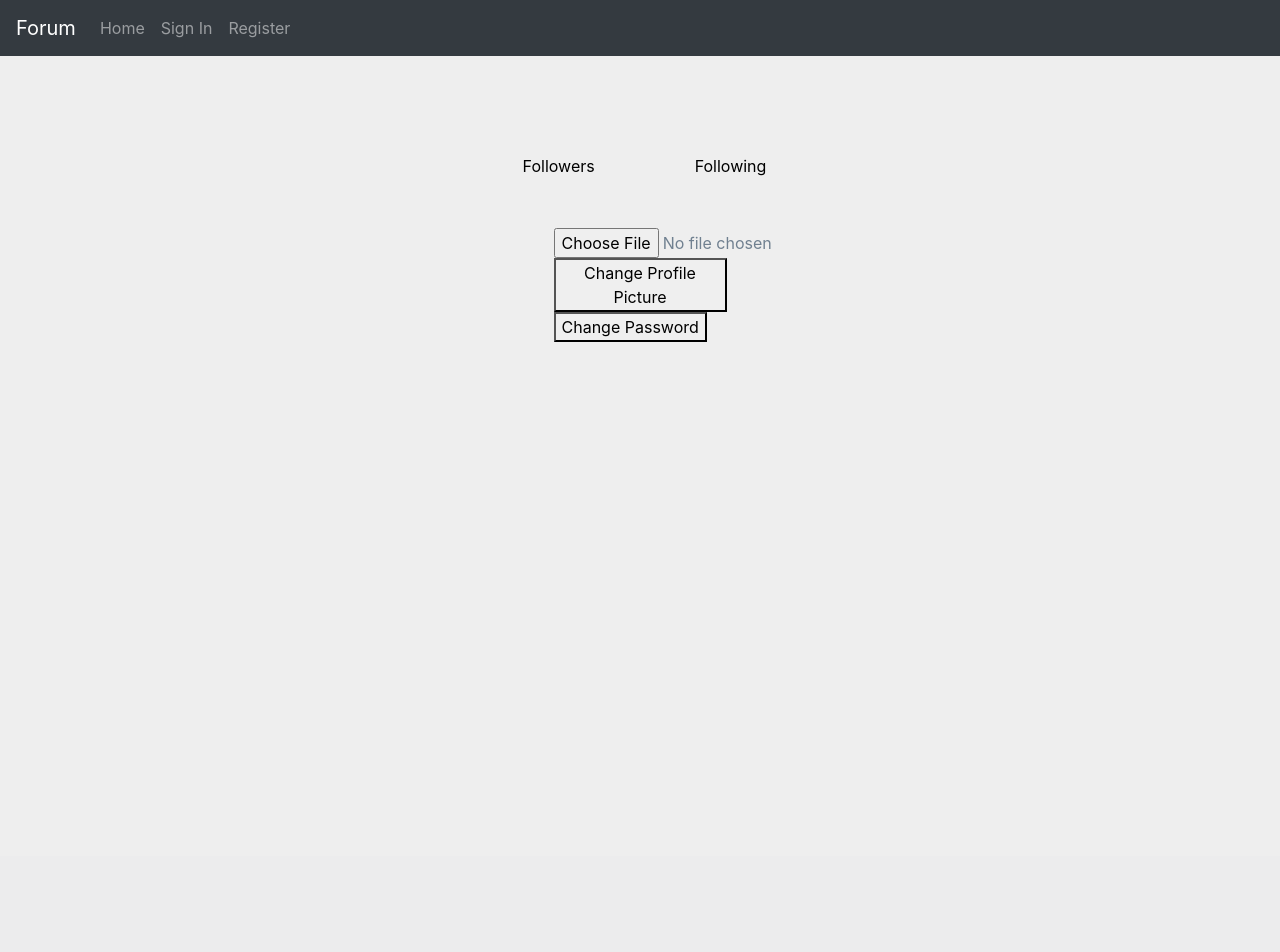
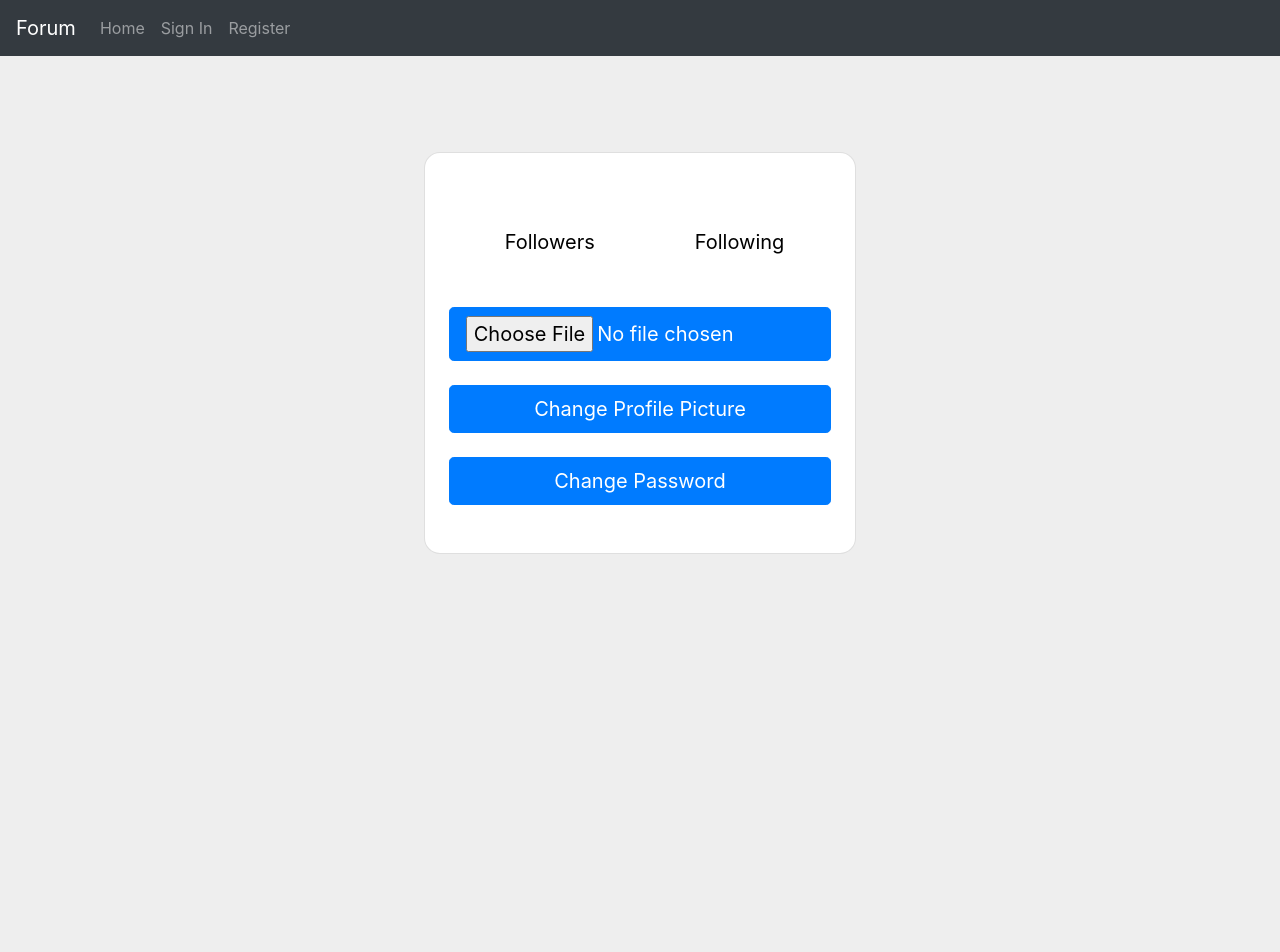
Before and after one commit to amar2468/Online-Discussion-Forum, a Flask app: template templates/student_profile.html in a window 1280 px wide. Before the commit the page ends 342 px from the top, so only its background shows below. Run offline with Flask 2, Linux system fonts and the light colour scheme; the template is opened without the code that fills it, so the values that code supplies are empty; parts of the project's set-up code (start-up, migrations or seed data) failed here and were passed over; some libraries are stand-ins or nearby versions.

Commit message:
Improved UI for the student profile

```diff
--- a/templates/student_profile.html
+++ b/templates/student_profile.html
@@ -63,9 +63,8 @@
 
 
 
-        <section class="vh-100">
+    <div class="container py-5 h-80">
 
-            <div class="container py-5 h-80">
         <table class="user_info_table">
             {% for key, value in document.items() %}
                 {% if key == "profile_picture_link" %}
@@ -79,7 +78,7 @@
             <tr>
             {% for key, value in document.items() %}
                 {% if key != "_id" and key != "password" and key != "profile_picture_link" and key != "email" %}
-                            <td><p id="paragraphs_containing_user_profile_info">{{ value }}</p></td>
+                    <td><p class="form-control-lg px-1" id="paragraphs_containing_user_profile_info">{{ value }}</p></td>
                 {% endif %}
 
             {% endfor %}
@@ -88,33 +87,45 @@
 
         </table>
 
+        <section class="vh-100">
+            <div class="container py-5 h-80">
+            <div class="row d-flex justify-content-center align-items-center h-100">
+            <div class="col-12 col-md-8 col-lg-6 col-xl-5">
+            <div class="card shadow-2-strong" style="border-radius: 1rem;">
+            <div class="card-body p-4 text-center">
+
+
                 <div id="div_for_followers_and_following_tags_in_user_profile">
 
-                    <p id="followers_tag_in_user_profile">Followers</p>
-                    <p id="following_tag_in_user_profile">Following</p>
+                    <p class="form-control-lg" id="followers_tag_in_user_profile">Followers</p>
+                    <p class="form-control-lg" id="following_tag_in_user_profile">Following</p>
 
                 </div>
 
-                <div id="div_for_change_profile_picture_button">
+                <div class="form-outline mb-4">
+                    <form action = "/changing_profile_picture" method="post">
+                        <input class="btn btn-primary btn-lg btn-block" type="file" id="change_profile_picture_file_upload" name="change_profile_picture_file_upload" accept = "image/*"><br>
+                        <button class="btn btn-primary btn-lg btn-block" type="submit">Change Profile Picture</button>
 
-                    <form action = "/changing_profile_picture" method="post">
+                    </form>
+                </div>
 
-                        <input type="file" id="change_profile_picture_file_upload" name="change_profile_picture_file_upload" accept = "image/*">
-                        <button type="submit">Change Profile Picture</button>
 
+                <div class="form-outline mb-4">
+
+                    <form action="/render_forgot_password_template" method="POST">
+                        <button class="btn btn-primary btn-lg btn-block" type="submit">Change Password</button>
                     </form>
 
                 </div>
 
-                <div id="div_for_change_password_button">
-
-                    <form action="/render_forgot_password_template" method="POST">
-                        <button type="submit">Change Password</button>
-                    </form>
 
             </div>
-
+            </div>
+            </div>
+            </div>
             </div>
         </section>
+    </div>
     </body>
 </html>
```
Lines whose indentation alone changed are shown as unchanged.
